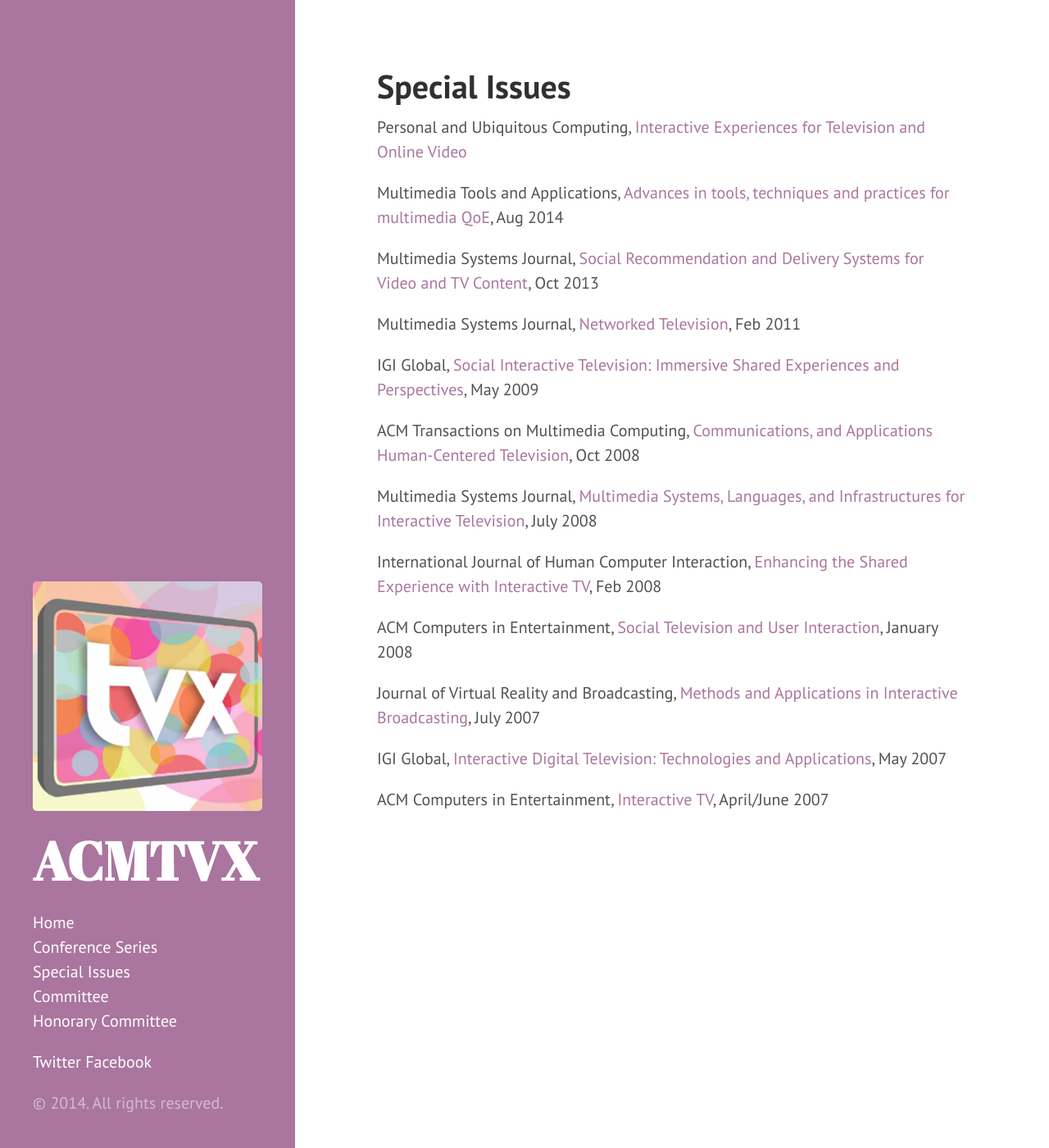
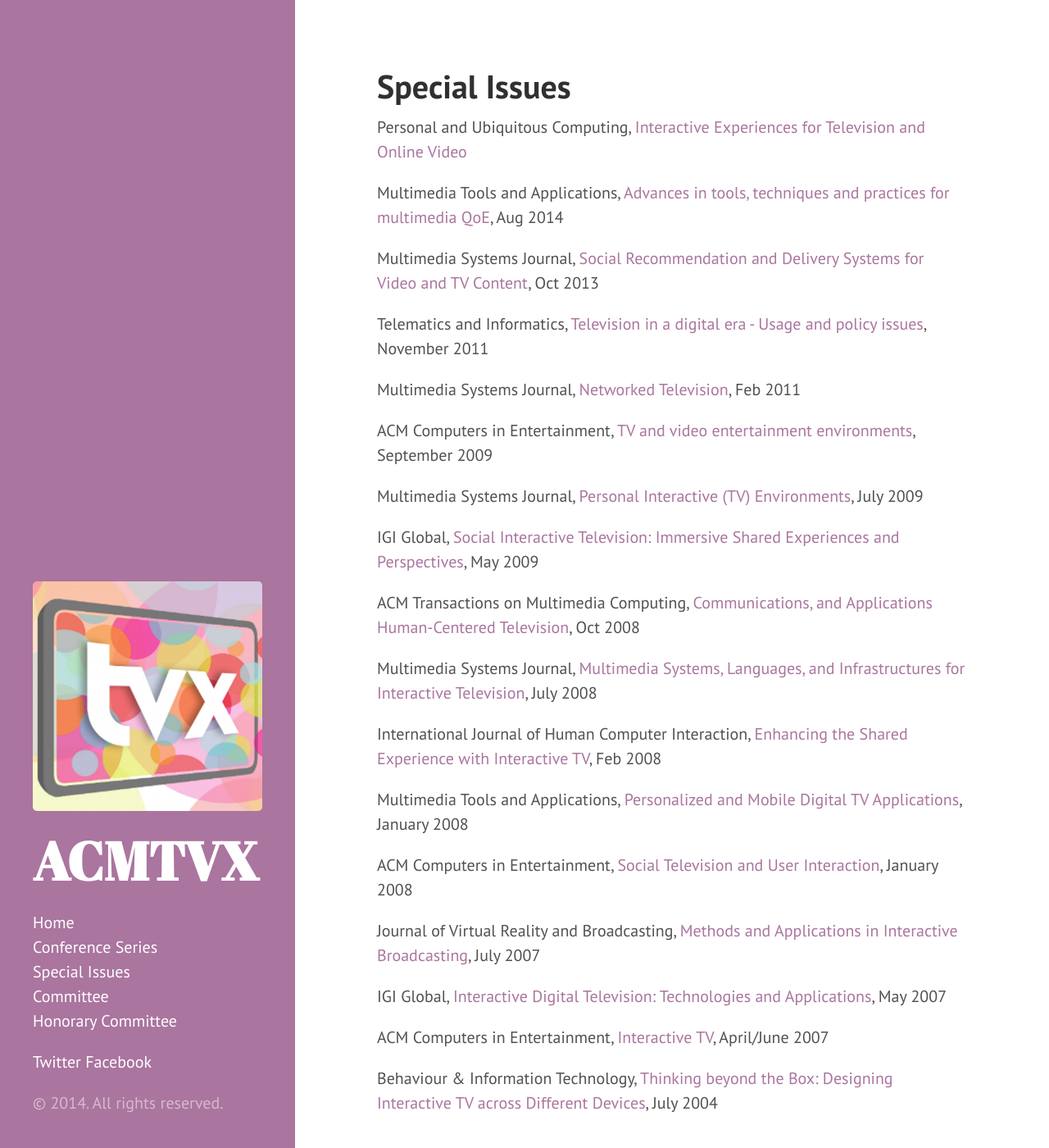
Before and after one commit to acmtvx/www, a Jekyll site: the page built from special_issues.md, in a window 1280 px wide and 1400 px high. Shown: the whole window at 82% size. Built offline with Jekyll 4.4.1, drawn with Linux system fonts in a browser that asks for light colours; Markdown is read by kramdown in place of the engine named in the settings.

Commit message:
Update special_issues.md

```diff
--- a/special_issues.md
+++ b/special_issues.md
@@ -9,7 +9,13 @@ Multimedia Tools and Applications, [Advances in tools, techniques and practices
 
 Multimedia Systems Journal, [Social Recommendation and Delivery Systems for Video and TV Content](http://link.springer.com/article/10.1007/s00530-013-0345-x), Oct 2013
 
+Telematics and Informatics, [Television in a digital era - Usage and policy issues](http://www.sciencedirect.com/science/journal/07365853/28/4), November 2011
+
 Multimedia Systems Journal,	[Networked Television](http://link.springer.com/journal/530/17/1/page/1), Feb 2011
+
+ACM Computers in Entertainment, [TV and video entertainment environments](http://dl.acm.org/citation.cfm?id=1594943&CFID=433866863&CFTOKEN=66604891), September 2009
+
+Multimedia Systems Journal, [Personal Interactive (TV) Environments](http://link.springer.com/journal/530/15/3/page/1), July 2009
 
 IGI Global, [Social Interactive Television: Immersive Shared Experiences and Perspectives](http://www.igi-global.com/book/social-interactive-television/916), May 2009
 
@@ -19,6 +25,8 @@ Multimedia Systems Journal,	[Multimedia Systems, Languages, and Infrastructures
 
 International Journal of Human Computer Interaction, [Enhancing the Shared Experience with Interactive TV](http://www.tandfonline.com/toc/hihc20/24/2#.VBa2-aOuQ5c), Feb 2008
 
+Multimedia Tools and Applications, [Personalized and Mobile Digital TV Applications](http://link.springer.com/journal/11042/36/1/page/1), January 2008
+
 ACM Computers in Entertainment, [Social Television and User Interaction](http://dl.acm.org/citation.cfm?doid=1350843.1350847), January 2008
 
 Journal of Virtual Reality and Broadcasting, [Methods and Applications in Interactive Broadcasting](http://www.jvrb.org/past-issues/4.2007/1093), July 2007
@@ -26,3 +34,5 @@ Journal of Virtual Reality and Broadcasting, [Methods and Applications in Intera
 IGI Global, [Interactive Digital Television: Technologies and Applications](http://www.igi-global.com/book/interactive-digital-television/640), May 2007
 
 ACM Computers in Entertainment, [Interactive TV](http://dl.acm.org/citation.cfm?id=1279540&picked=prox&cfid=426430114&cftoken=73078372), April/June 2007
+
+Behaviour & Information Technology, [Thinking beyond the Box: Designing Interactive TV across Different Devices](http://www.tandfonline.com/toc/tbit20/33/8), July 2004
```
